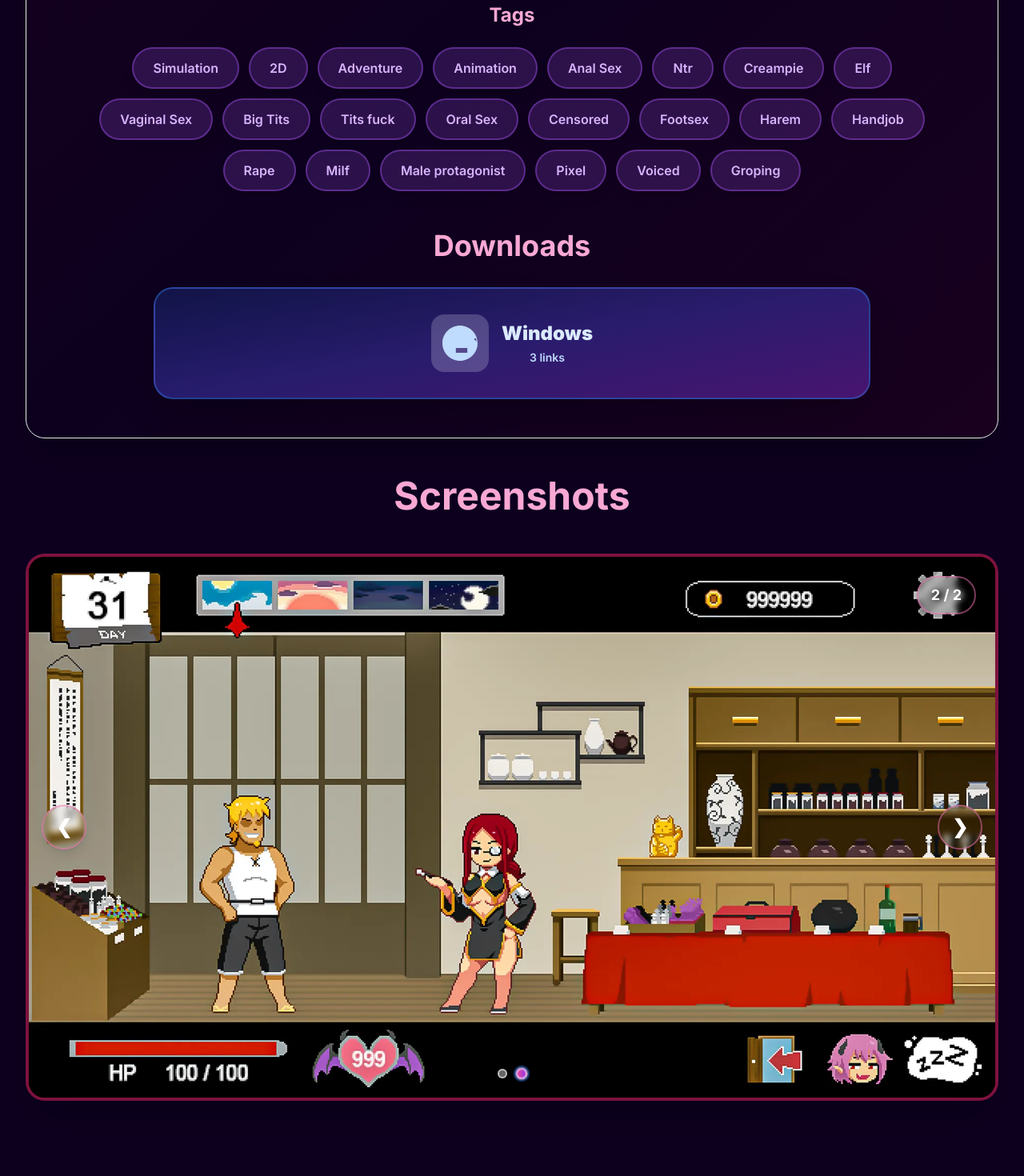
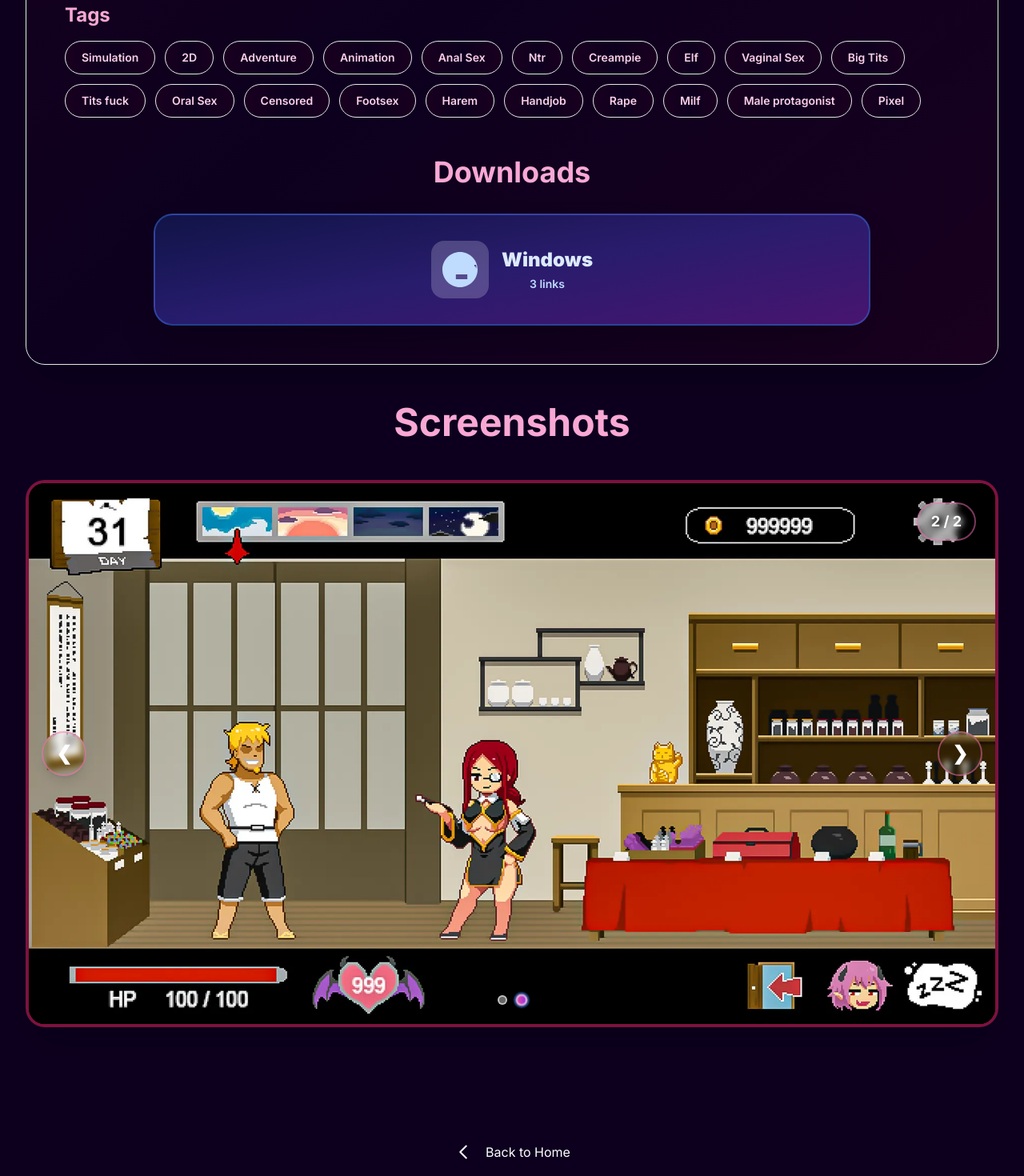
Before and after one commit to VelvetYume/VelvetYume.com, a Next.js app: page /games/Handyman-Fantasy in a window 1280 px wide. Shown: the part 1400-2870 px from the top of the page at 80% size. Built offline with nearby package versions, Linux system fonts and the light colour scheme.

Commit message:
Fix pagination return & preserve page on game back navigation

```diff
--- a/app/games/[id]/GameDetails.tsx
+++ b/app/games/[id]/GameDetails.tsx
@@ -12,6 +12,22 @@ export default function GameDetails({ game }: { game: Game }) {
   const [isAutoPlay, setIsAutoPlay] = useState(true);
   const [touchStartX, setTouchStartX] = useState<number | null>(null);
   const [touchEndX, setTouchEndX] = useState<number | null>(null);
+  const [showAllTags, setShowAllTags] = useState(false);
+  const [activeTag, setActiveTag] = useState<string | null>(null);
+  const router = useRouter();
+
+const [returnPage, setReturnPage] = useState<number | null>(null);
+
+useEffect(() => {
+  if (typeof window === 'undefined') return;
+
+  const params = new URLSearchParams(window.location.search);
+  const pageFromUrl = params.get('page');
+
+  if (pageFromUrl) {
+    setReturnPage(Number(pageFromUrl));
+  }
+}, []);
 
 
   useEffect(() => {
@@ -34,6 +50,7 @@ const onTouchStart = (e: React.TouchEvent) => {
   setTouchEndX(null);
   setTouchStartX(e.targetTouches[0].clientX);
 };
+
 
 const onTouchMove = (e: React.TouchEvent) => {
   setTouchEndX(e.targetTouches[0].clientX);
@@ -64,7 +81,6 @@ const onTouchEnd = () => {
     setCurrentScreenshotIndex(index);
   };
 
-  const router = useRouter();
 
   const availableOS = Object.keys(game.download ?? {});
   const hasWindows = availableOS.includes('Windows');
@@ -80,8 +96,10 @@ const onTouchEnd = () => {
   };
 
   const handleTagClick = (tag: string) => {
+  setActiveTag(tag);
   router.push(`/?category=${encodeURIComponent(tag)}#games`);
 };
+
   const platformConfig = {
     'Gofile': { icon: '📁', color: 'from-blue-500 to-cyan-600', bg: 'from-blue-500/20 to-cyan-600/20' },
     'Pixeldrain': { icon: '🖥️', color: 'from-purple-500 to-pink-600', bg: 'from-purple-500/20 to-pink-600/20' },
@@ -100,9 +118,11 @@ const onTouchEnd = () => {
   src={game.img ?? '/images/placeholder.jpg'}
   alt={game.title}
   fill
+  sizes="(max-width: 768px) 100vw, 60vw"
   className="object-cover object-center transition-transform duration-700 ease-out group-hover:scale-105 brightness-105 contrast-110"
   priority
 />
+
   <div className="absolute inset-0 bg-gradient-to-t from-black/70 via-transparent to-transparent" />
 </div>
 
@@ -150,35 +170,82 @@ const onTouchEnd = () => {
         </div>
 
         {game.category && game.category.length > 0 && (
-          <div className="text-center mb-12">
-            <p className="text-2xl font-bold text-pink-300 mb-6">Tags</p>
+  <div className="mb-12">
+    <p className="text-2xl font-bold text-pink-300 mb-4 text-center md:text-left">
+      Tags
+    </p>
+
     <div
-  className="
-    flex md:flex-wrap
-    overflow-x-auto md:overflow-visible
-    gap-3
-    px-2
-    justify-start md:justify-center
-    no-scrollbar
-    max-w-6xl mx-auto
-  "
+  className={`
+    relative
+    flex flex-wrap gap-3 justify-center md:justify-start
+    transition-all duration-500
+    ${!showAllTags ? 'max-h-[96px] overflow-hidden' : ''}
+  `}
 >
 
-              {game.category.map((tag, idx) => (
+
+      {game.category.map((cat, idx) => {
+  const isActive = activeTag === cat;
+
+  return (
     <button
       key={idx}
-                  onClick={() => handleTagClick(tag)}
-                 className="group/tag px-6 py-3 bg-gradient-to-r from-purple-500/20 via-pink-600/20 to-purple-500/20 border-2 border-purple-500/40 rounded-full text-sm md:text-base font-semibold text-purple-300 shadow-lg backdrop-blur-sm hover:scale-110 hover:bg-gradient-to-r hover:from-purple-500/40 hover:via-pink-600/40 hover:to-purple-500/40 hover:border-purple-500/70 hover:shadow-purple-500/25 transition-all duration-500 cursor-pointer whitespace-nowrap flex-shrink-0"
+      type="button"
+      onClick={() => handleTagClick(cat)}
+      className={`
+        relative px-5 py-2.5
+        rounded-full text-sm font-semibold
+        transition-all duration-300
+        whitespace-nowrap
 
-                  title={`View games in "${tag}" category`}
+        ${isActive
+          ? `
+            text-white
+            bg-gradient-to-r from-pink-500 to-purple-600
+            shadow-lg shadow-pink-500/40
+            scale-105
+          `
+          : `
+            text-pink-200
+            bg-gradient-to-r from-pink-500/20 to-purple-500/20
+            border border-pink-500/40
+            hover:text-white
+            hover:from-pink-500/40 hover:to-purple-500/40
+            hover:shadow-md hover:shadow-pink-500/30
+          `
+        }
+        active:scale-95
+      `}
     >
-                  <span className="relative z-10">{tag}</span>
-                  <div className="absolute inset-0 bg-gradient-to-r from-purple-500 to-pink-600 rounded-full blur opacity-0 group-hover/tag:opacity-100 transition-opacity duration-500 -z-10" />
+      {cat}
+
+      {/* glow */}
+      {isActive && (
+        <span className="absolute inset-0 rounded-full blur-md bg-pink-500/40 -z-10" />
+      )}
     </button>
-              ))}
+  );
+})}
+
+
+
+    </div>
+
+
+    {/* MOBİLDE AÇ / KAPA */}
+    <div className="md:hidden mt-4 text-center">
+  <button
+    onClick={() => setShowAllTags(prev => !prev)}
+    className="text-pink-400 font-semibold underline hover:text-pink-300 transition"
+  >
+    {showAllTags ? 'show less' : 'show all tags'}
+  </button>
 </div>
   </div>
 )}
+
+
 
         <div className="text-center space-y-8">
           <h2 className="text-4xl font-bold text-pink-300">Downloads</h2>
@@ -301,9 +368,11 @@ const onTouchEnd = () => {
   src={screenshot}
   alt={`${game.title} screenshot ${index + 1}`}
   fill
-                  className="object-cover object-center"
+  sizes="(max-width: 768px) 100vw, 80vw"
+  className="object-cover object-center transition-transform duration-700 ease-out"
   priority={index === 0}
 />
+
                       </div>
 
 
@@ -357,15 +426,34 @@ const onTouchEnd = () => {
 
       {/* BACK TO HOME */}
       <div className="text-center py-16">
-        <Link
-          href="/#games"
-          className="group inline-flex items-center gap-4 px-10 py-4 bg-gradient-to-r from-pink-500/20 via-purple-600/20 to-pink-600/20 hover:from-pink-500/40 hover:via-purple-600/40 hover:to-pink-600/40 text-pink-300 hover:text-white font-bold text-xl rounded-full border-2 border-pink-500/40 hover:border-pink-500/70 backdrop-blur-sm shadow-xl hover:shadow-2xl transition-all duration-500"
+        <button
+  onClick={() => {
+    const target = returnPage
+      ? `/?page=${returnPage}#games`
+      : '/#games';
+
+    router.push(target);
+  }}
+  className="group inline-flex items-center gap-4 px-10 py-4 rounded-2xl
+             bg-black/40 hover:bg-pink-600 text-white
+             transition-all duration-300"
 >
-          <svg className="w-6 h-6 group-hover:-translate-x-2 transition-transform duration-300" fill="none" stroke="currentColor" viewBox="0 0 24 24">
-            <path strokeLinecap="round" strokeLinejoin="round" strokeWidth={2} d="M15.75 19.5L8.25 12l7.5-7.5" />
+  <svg
+    className="w-6 h-6 group-hover:-translate-x-2 transition-transform duration-300"
+    fill="none"
+    stroke="currentColor"
+    viewBox="0 0 24 24"
+  >
+    <path
+      strokeLinecap="round"
+      strokeLinejoin="round"
+      strokeWidth={2}
+      d="M15.75 19.5L8.25 12l7.5-7.5"
+    />
   </svg>
   Back to Home
-        </Link>
+</button>
+
       </div>
     </main>
   );
--- a/app/page.tsx
+++ b/app/page.tsx
@@ -4,6 +4,8 @@ import { useState, useEffect } from 'react';
 import Link from 'next/link';
 import Image from 'next/image';
 import gamesData from '@/data/games.json';
+import { useSearchParams } from 'next/navigation';
+
 
 
 interface Game {
@@ -22,6 +24,11 @@ export default function Home() {
   const [osFilter, setOsFilter] = useState<string>('All');
   const [search, setSearch] = useState<string>('');
   const [currentPage, setCurrentPage] = useState<number>(1);
+  const [showAllCategories, setShowAllCategories] = useState(false);
+  const searchParams = useSearchParams();
+  const pageFromHome = searchParams.get('page');
+
+
 
   const toggleCategory = (category: string) => {
   if (category === 'All') {
@@ -47,14 +54,23 @@ export default function Home() {
   if (typeof window === 'undefined') return;
 
   const params = new URLSearchParams(window.location.search);
+
   const categoryFromUrl = params.get('category');
+  const pageFromUrl = params.get('page');
 
   if (categoryFromUrl) {
-  setFilters([categoryFromUrl]); // ✅
-  setCurrentPage(1);
+    setFilters([categoryFromUrl]);
   }
 
+  if (pageFromUrl) {
+    const pageNum = Number(pageFromUrl);
+    if (!isNaN(pageNum)) {
+      setCurrentPage(pageNum);
+    }
+  }
 }, []);
+
+
 
   const categories = [
     'All', '2D','3D', 'Adventure', 'Anal Sex','Animation', 'Big Tits', 'Blowjob', 'Censored', 'Uncensored',
@@ -118,6 +134,11 @@ export default function Home() {
 
   const handlePageChange = (page: number) => {
   setCurrentPage(page);
+
+  const params = new URLSearchParams(window.location.search);
+  params.set('page', String(page));
+
+  window.history.pushState({}, '', `/?${params.toString()}#games`);
 };
 
   const handlePrev = () => {
@@ -127,6 +148,12 @@ export default function Home() {
   const handleNext = () => {
     if (currentPage < totalPages) setCurrentPage(currentPage + 1);
   };
+useEffect(() => {
+  const gamesSection = document.getElementById('games');
+  if (gamesSection) {
+    gamesSection.scrollIntoView({ behavior: 'smooth' });
+  }
+}, [currentPage]);
 
   return (
     <div className="relative z-20 min-h-screen">
@@ -162,7 +189,17 @@ export default function Home() {
       <section id="games" className="relative z-30 px-6 py-20 max-w-7xl mx-auto w-full">
 
         {/* FILTER PANEL */}
-        <div className="bg-black/60 backdrop-blur-2xl rounded-3xl p-8 mb-12 border border-white/20 shadow-2xl">
+        <div className="
+  bg-black/60
+  md:backdrop-blur-2xl
+  rounded-3xl
+  p-8
+  mb-12
+  border border-white/20
+  shadow-lg
+  md:shadow-2xl
+">
+
           <div className="grid grid-cols-1 lg:grid-cols-3 gap-8 mb-10">
             <div className="lg:col-span-2">
               <input
@@ -188,14 +225,30 @@ export default function Home() {
           </div>
 
           <div
-className="flex md:flex-wrapoverflow-x-auto md:overflow-visiblejustify-start md:justify-centergap-4mb-10 pb-6border-b border-white/10no-scrollbar"
+  className={`
+    flex flex-wrap justify-center gap-4 mb-10 pb-6 border-b border-white/10
+    transition-all duration-300
+
+    ${!showAllCategories ? 'max-h-[110px] overflow-hidden' : ''}
+
+    md:max-h-none md:overflow-visible
+  `}
 >
+  <div className="md:hidden text-center mb-8">
+  <button
+    onClick={() => setShowAllCategories(prev => !prev)}
+    className="text-pink-400 font-semibold underline"
+  >
+    {showAllCategories ? 'show less' : 'show all categories'}
+  </button>
+</div>
+
 
             {categories.map((cat) => (
               <button
                 key={cat}
                 onClick={() => toggleCategory(cat)}
-                className={`px-6 py-3 rounded-2xl font-semibold transition-all duration-300 whitespace-nowrap flex-shrink-0 ${
+                className={`px-6 py-3 rounded-2xl font-semibold transition-all duration-300 whitespace-nowrap ${
                   (cat === 'All' && filters.length === 0) || filters.includes(cat)
                     ? 'bg-gradient-to-r from-pink-600 to-purple-600 text-white shadow-lg'
                     : 'bg-black/30 text-gray-300 hover:bg-white/10 border border-white/20 hover:border-white/40'
@@ -228,8 +281,28 @@ className="flex md:flex-wrapoverflow-x-auto md:overflow-visiblejustify-start md:
             const mainImage = getGameMainImage(gameId, game.img);
 
             return (
-              <Link key={gameId} href={`/games/${encodeURIComponent(gameId)}`} className="group block">
-                <div className="relative bg-black/60 backdrop-blur-xl rounded-2xl p-6 border border-white/10 hover:border-pink-500/40 overflow-hidden transition-all duration-500 hover:scale-105 hover:shadow-2xl shadow-xl h-full">
+              <Link
+  key={gameId}
+  href={`/games/${encodeURIComponent(gameId)}?page=${currentPage}`}
+  className="group block"
+>
+
+                <div className="
+  relative
+  bg-black/60
+  md:backdrop-blur-xl
+  rounded-2xl
+  p-6
+  border border-white/10
+  hover:border-pink-500/40
+  overflow-hidden
+  transition-all duration-500
+  md:hover:scale-105
+  shadow-md
+  md:shadow-xl
+  h-full
+">
+
 
                   {/* SINGLE IMAGE */}
                   <div className="relative w-full h-52 rounded-xl overflow-hidden mb-6 bg-black/30">
@@ -238,9 +311,11 @@ className="flex md:flex-wrapoverflow-x-auto md:overflow-visiblejustify-start md:
   alt={gameTitle}
   width={400}
   height={208}
+  sizes="(max-width: 768px) 90vw, (max-width: 1200px) 45vw, 20vw"
   className="w-full h-full object-cover group-hover:scale-110 transition-transform duration-700 ease-out"
   priority={index < 6}
 />
+
                     <div className="absolute inset-0 bg-gradient-to-t from-black/70 via-transparent to-transparent opacity-0 group-hover:opacity-100 transition-opacity duration-500" />
                   </div>
 
@@ -321,9 +396,12 @@ className="flex md:flex-wrapoverflow-x-auto md:overflow-visiblejustify-start md:
                     }`}
                   >
                     {pageNum}
+
                   </button>
                 );
+
               })}
+
             </div>
 
             <button
```
Lines whose indentation alone changed are shown as unchanged.
